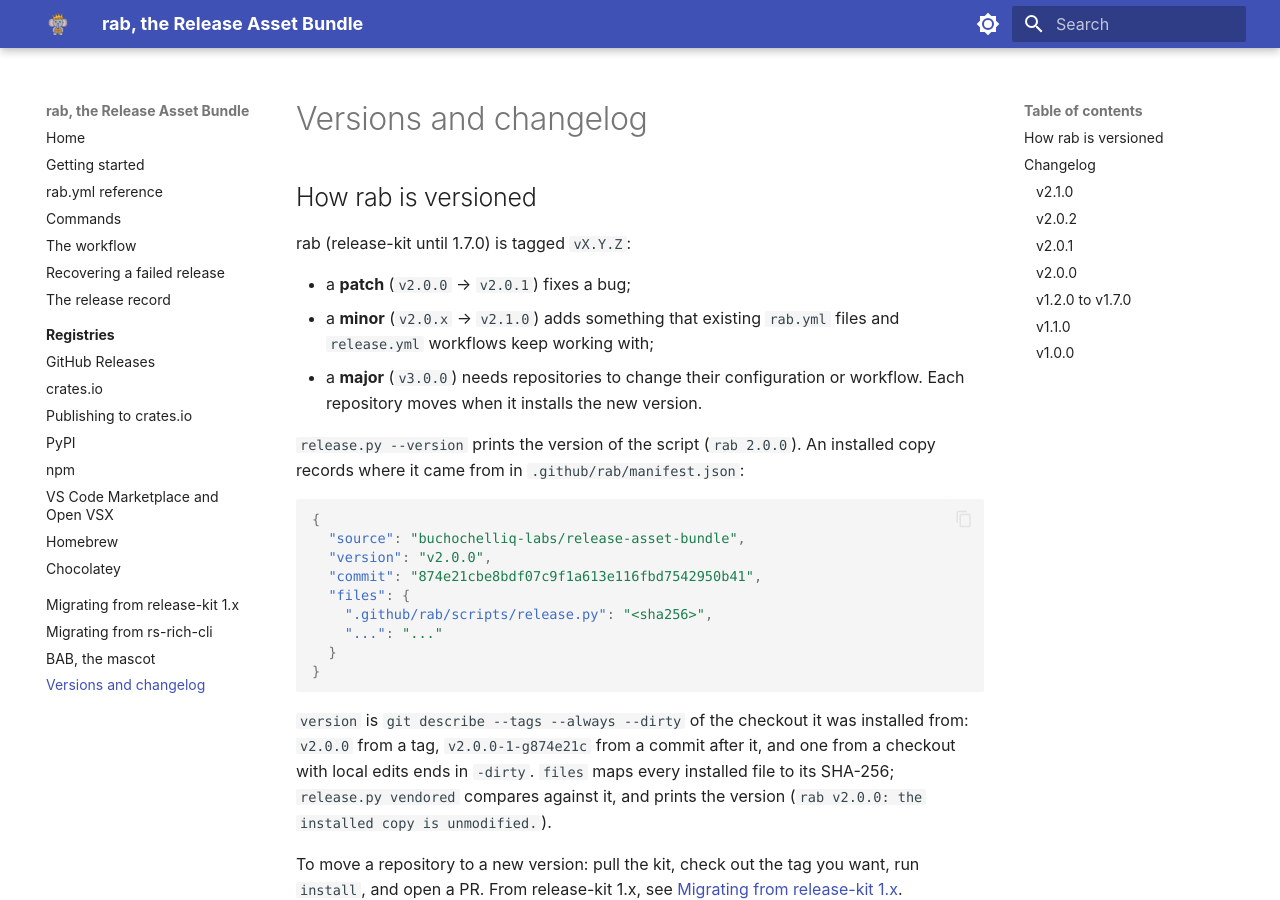
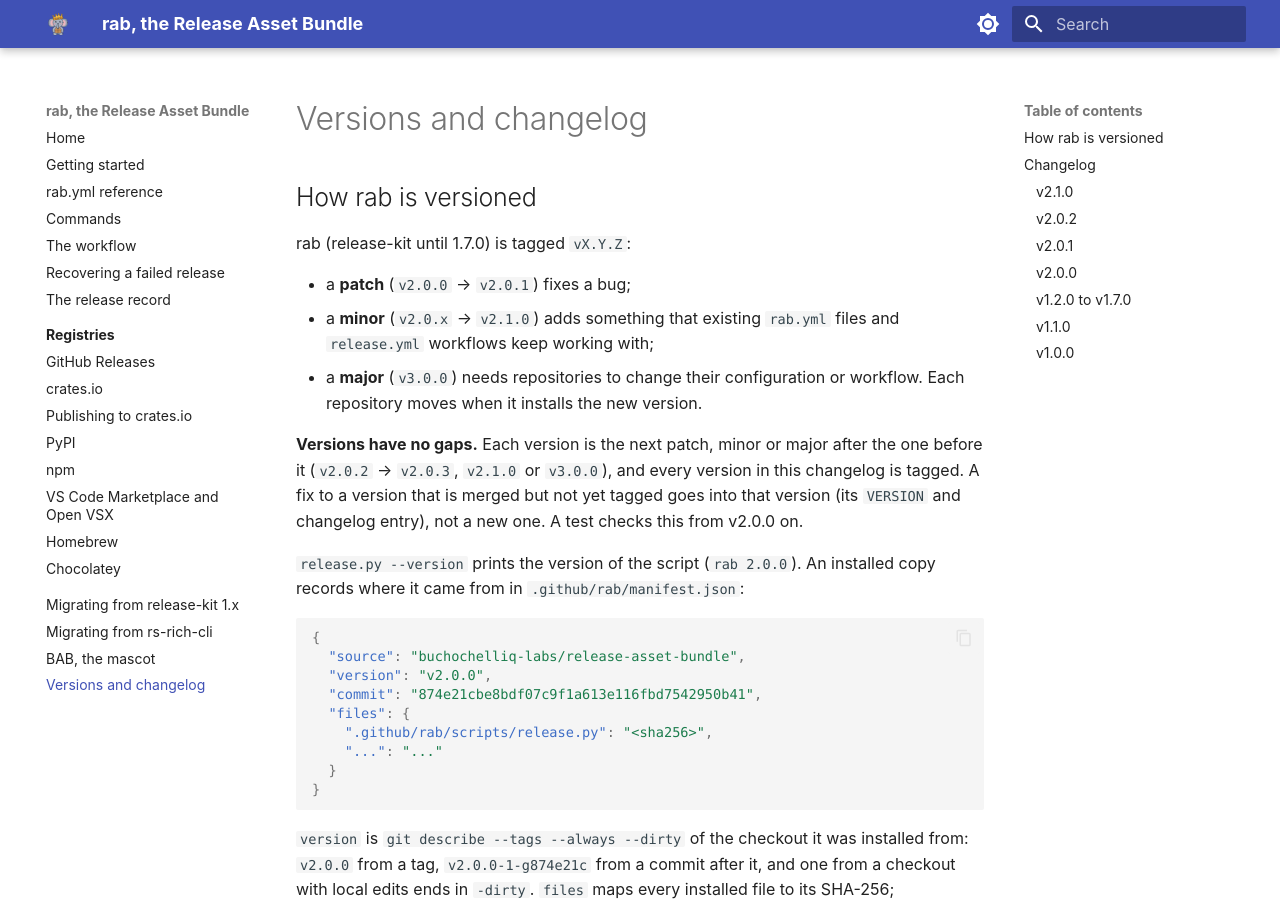
Before and after one commit to buchochelliq-labs/release-asset-bundle, an MkDocs documentation site: the page built from docs/changelog.md, in a window 1280 px wide and 900 px high. Built offline with MkDocs 1.6.1 and Material for MkDocs 9.7.7, drawn with Linux system fonts in a browser that asks for light colours.

Commit message:
docs(versioning): versions have no gaps, and a test checks it
Each version is the next patch, minor or major after the one before it,
and every version in the changelog is tagged; a fix to a merged but
untagged version goes into that version. A test walks the changelog's
headings from v2.0.0 on.

Co-Authored-By: Claude Opus 5.5 <noreply@anthropic.com>
Claude-Session: https://claude.ai/code/session_019o28ABji7oKrHhDj6a9qF6

```diff
--- a/docs/changelog.md
+++ b/docs/changelog.md
@@ -9,6 +9,12 @@ rab (release-kit until 1.7.0) is tagged `vX.Y.Z`:
   `rab.yml` files and `release.yml` workflows keep working with;
 - a **major** (`v3.0.0`) needs repositories to change their configuration or
   workflow. Each repository moves when it installs the new version.
+
+**Versions have no gaps.** Each version is the next patch, minor or major after
+the one before it (`v2.0.2` → `v2.0.3`, `v2.1.0` or `v3.0.0`), and every
+version in this changelog is tagged. A fix to a version that is merged but not
+yet tagged goes into that version (its `VERSION` and changelog entry), not a
+new one. A test checks this from v2.0.0 on.
 
 `release.py --version` prints the version of the script (`rab 2.0.0`). An
 installed copy records where it came from in `.github/rab/manifest.json`:
```
Also changed, not shown: 1 other file.
